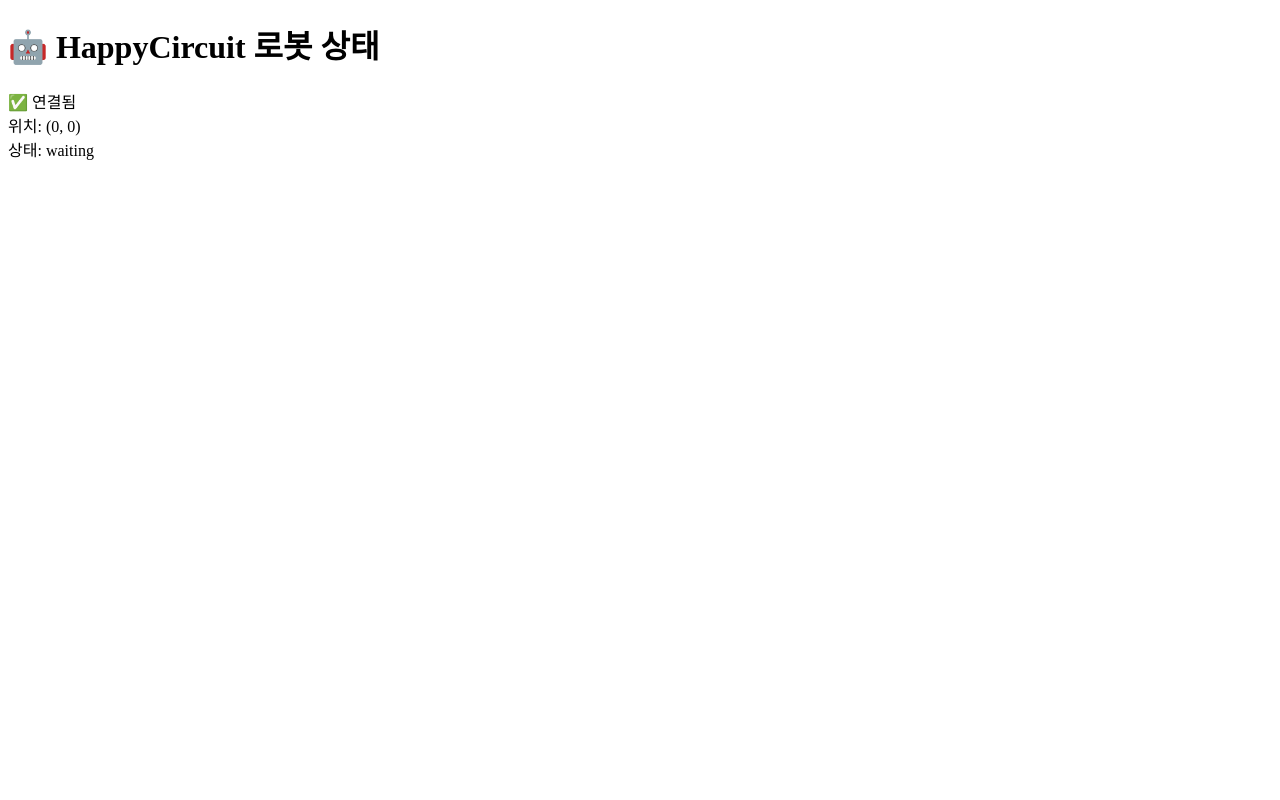
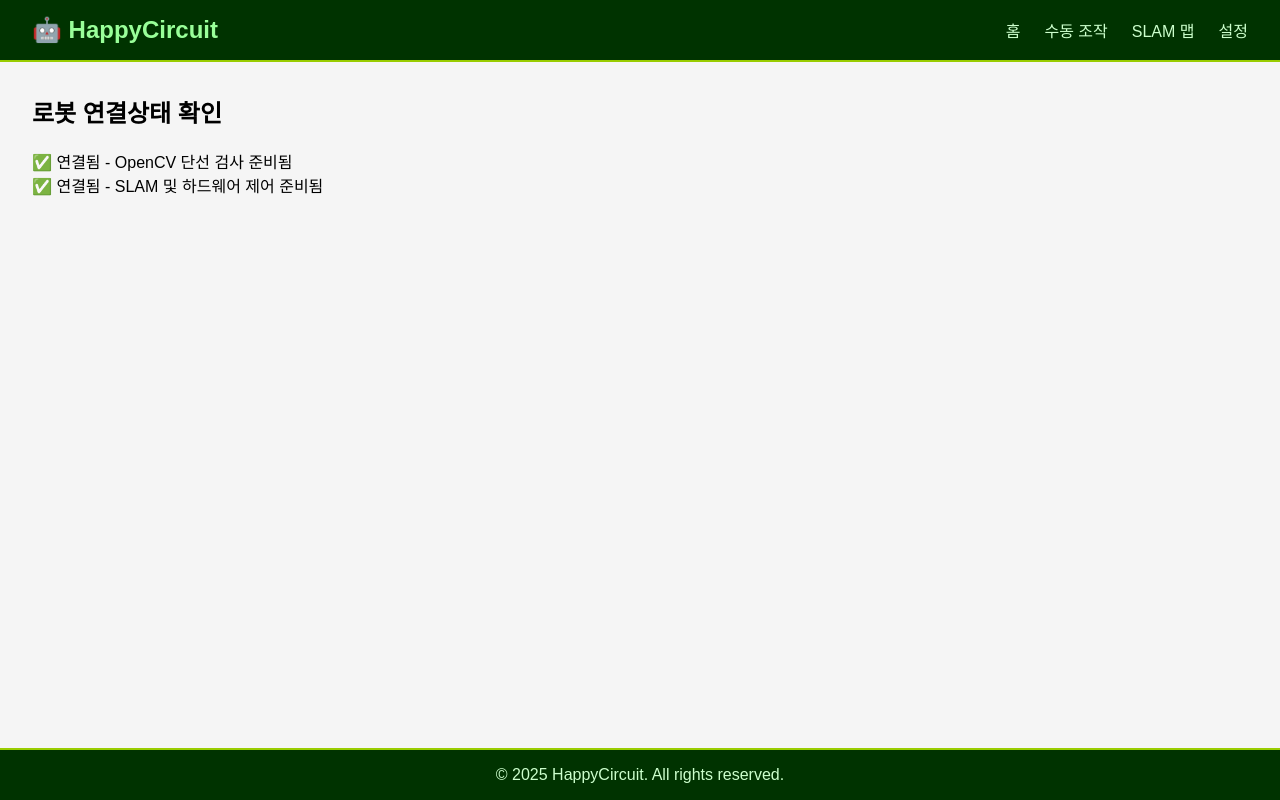
Before and after one commit to Eunchan-Ko/happyCircuit, a Flask app: page / in a window 1280 px wide. Run offline with Flask 3, Linux system fonts and the light colour scheme.

Commit message:
페이지 디자인중
Signed-off-by: dmscks <dmscks41298@gmail.com>

```diff
--- a/web/app.py
+++ b/web/app.py
@@ -8,18 +8,20 @@
 
 @app.route('/status')
 def status():
-    connected = True # TODO : if raspberryPi can enable, edit this code
-    if connected:
-        return jsonify({
-            "connected": connected,
-            "x": 0,
-            "y": 0,
-            "state" : "waiting"
-        })
-    else:
-        return jsonify({
-            "connected": False
-        })
+     # TODO : if raspberryPi can enable, edit this code
+     pi_cv_connected = True
+     pi_slam_connected = True
+
+     return jsonify({
+         "pi_cv": {
+             "connected": pi_cv_connected,
+             "status": "OpenCV 단선 검사 준비됨" if pi_cv_connected else "연결 안됨"
+         },
+         "pi_slam": {
+             "connected": pi_slam_connected,
+             "status": "SLAM 및 하드웨어 제어 준비됨" if pi_slam_connected else "연결 안됨"
+         }
+     })
 
 if __name__ == '__main__':
     app.run(debug=True)
--- /dev/null
+++ b/web/static/css/base.css
@@ -0,0 +1,116 @@
+html, body {
+    height: 100%;
+    margin: 0;
+}
+
+.wrapper {
+    min-height: 100vh;
+    display: flex;
+    flex-direction: column;
+}
+
+body {
+    font-family: sans-serif;
+    margin: 0;
+    padding: 0;
+    background-color: #f5f5f5;
+}
+
+/* 기본 배경 스타일 */
+header {
+    background-color: #003300; /* 딥그린 PCB 느낌 */
+    color: #ccffcc;
+    padding: 1rem 2rem;
+    display: flex;
+    align-items: center;
+    justify-content: space-between;
+    border-bottom: 2px solid #99cc00; /* 회로 느낌 라인 */
+}
+
+/* 로고 스타일 */
+.logo {
+    font-size: 1.5rem;
+    font-weight: bold;
+    color: #99ff99;
+}
+
+/* 메뉴 스타일 */
+.menu-toggle {
+    display: none;
+    font-size: 1.5rem;
+    color: #ccffcc;
+    cursor: pointer;
+}
+
+.navbar {
+    display: flex;
+    width: 100%;
+    justify-content: space-between;
+    align-items: center;
+}
+
+.nav-links {
+    list-style: none;
+    display: flex;
+    gap: 1.5rem;
+    margin: 0;
+    padding: 0;
+}
+
+.nav-links li a {
+    color: #ccffcc;
+    text-decoration: none;
+    font-weight: 500;
+    transition: color 0.3s;
+}
+
+.nav-links li a:hover {
+    color: #ffff66;
+}
+
+/* footer도 비슷하게 */
+footer {
+    background-color: #003300;
+    color: #ccffcc;
+    text-align: center;
+    padding: 1rem;
+    border-top: 2px solid #99cc00;
+}
+
+
+main {
+    flex: 1;
+    padding: 2rem;
+}
+
+h1, h2 {
+    margin-top: 0;
+}
+
+@media (max-width: 768px) {
+    .nav-links {
+        display: none;
+        flex-direction: column;
+        background-color: #004d00;
+        position: absolute;
+        top: 64px;
+        right: 0;
+        width: 200px;
+        border: 2px solid #99cc00;
+        z-index: 1000;
+        gap: 0rem;
+    }
+
+    .nav-links.active {
+        display: flex;
+    }
+
+    .nav-links li {
+        padding: 1rem;
+        border-bottom: 1px solid #99cc00;
+    }
+
+    .menu-toggle {
+        display: block;
+    }
+}
--- /dev/null
+++ b/web/templates/base.html
@@ -0,0 +1,39 @@
+<!DOCTYPE html>
+<html lang="ko">
+<head>
+  <meta charset="UTF-8">
+  <title>{% block title %}HappyCircuit{% endblock %}</title>
+  <link rel="stylesheet" href="{{ url_for('static', filename='css/base.css') }}">
+</head>
+<body>
+  <div class="wrapper">
+    <header>
+      <nav class="navbar">
+        <div class="logo">🤖 HappyCircuit</div>
+        <div class="menu-toggle" onclick="toggleMenu()">☰</div>
+        <ul class="nav-links" id="navMenu">
+          <li><a href="/">홈</a></li>
+          <li><a href="/control">수동 조작</a></li>
+          <li><a href="/map">SLAM 맵</a></li>
+          <li><a href="/settings">설정</a></li>
+        </ul>
+      </nav>
+    </header>
+
+    <main>
+      {% block content %}{% endblock %}
+    </main>
+
+    <footer>
+      &copy; 2025 HappyCircuit. All rights reserved.
+    </footer>
+
+    <script>
+      function toggleMenu() {
+        const menu = document.getElementById('navMenu');
+        menu.classList.toggle('active');
+      }
+    </script>
+  </div>
+</body>
+</html>
--- a/web/templates/index.html
+++ b/web/templates/index.html
@@ -1,30 +1,29 @@
-<!DOCTYPE html>
-<html lang="ko">
-<head>
-    <meta charset="UTF-8">
-    <title>HappyCircuit</title>
-</head>
-<body>
-<h1>🤖 HappyCircuit 로봇 상태</h1>
-<div id="status">로딩 중...</div>
+{% extends "base.html" %}
+
+{% block title %}로봇 제어 홈{% endblock %}
+
+{% block content %}
+
+<h2>로봇 연결상태 확인</h2>
+<div id="cv-status">단선 검사 상태: 로딩 중...</div>
+<div id="slam-status">SLAM/제어 상태: 로딩 중...</div>
 
 <script>
     fetch('/status')
         .then(res => res.json())
         .then(data => {
-            if (data.connected) {
-                document.getElementById('status').innerHTML = `
-                        ✅ 연결됨<br>
-                        위치: (${data.x}, ${data.y})<br>
-                        상태: ${data.state}
-                    `;
-            } else {
-                document.getElementById('status').innerText = '❌ 연결되지 않음';
-            }
+            const cv = data.pi_cv;
+            const slam = data.pi_slam;
+
+            document.getElementById('cv-status').innerHTML =
+                cv.connected ? `✅ 연결됨 - ${cv.status}` : '❌ 단선 검사용 라즈베리파이 연결 안됨';
+
+            document.getElementById('slam-status').innerHTML =
+                slam.connected ? `✅ 연결됨 - ${slam.status}` : '❌ SLAM 제어용 라즈베리파이 연결 안됨';
         })
         .catch(err => {
-            document.getElementById('status').innerText = '⚠️ 상태 조회 실패';
+            document.getElementById('cv-status').innerText = '⚠️ 상태 조회 실패';
+            document.getElementById('slam-status').innerText = '⚠️ 상태 조회 실패';
         });
 </script>
-</body>
-</html>
+{% endblock %}
```
Also changed, not shown: web/static/css/style.css (added).
